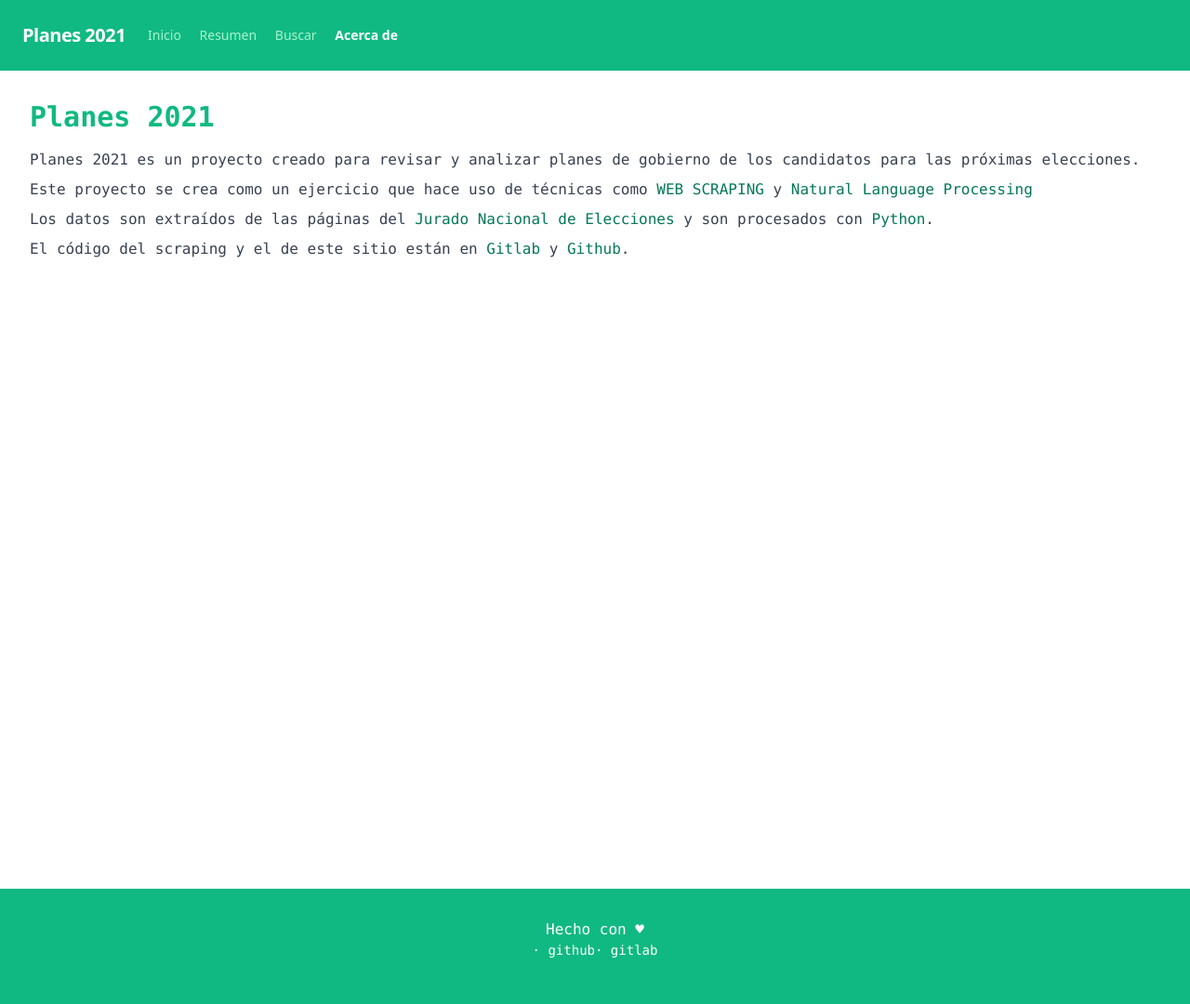
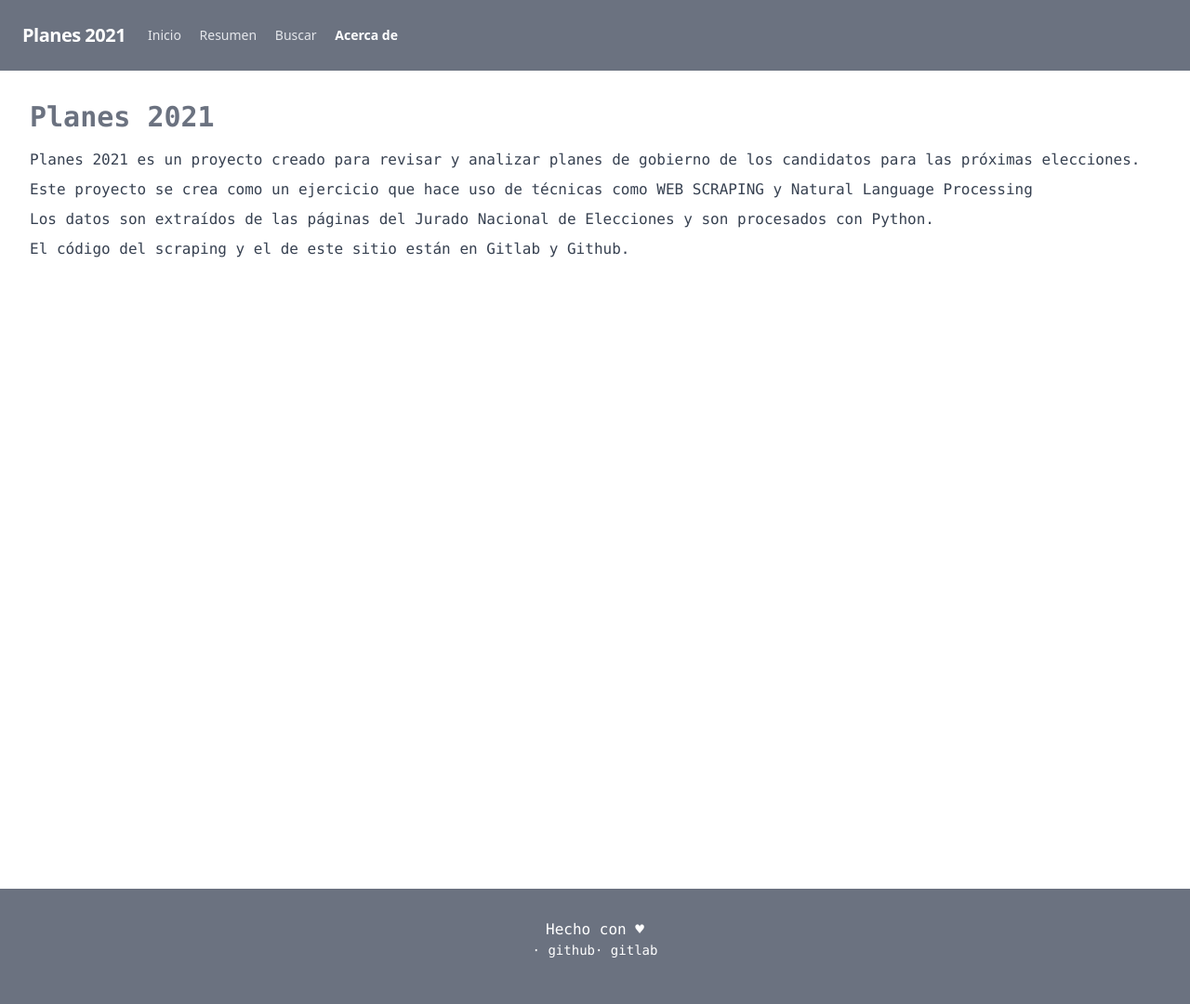
Before and after one commit to unrecano/planes2021-web, a Django app: page /about in a window 1280 px wide. Shown: the whole page at 93% size. Run offline with Django 3.2, Linux system fonts and the light colour scheme.

Commit message:
cambio de colores.

```diff
--- a/planes/templates/base/layout.html
+++ b/planes/templates/base/layout.html
@@ -7,12 +7,12 @@
   {% block style %}{% endblock %}
 </head>
 <body>
-<nav class="flex items-center justify-between flex-wrap bg-green-500 p-6">
+<nav class="flex items-center justify-between flex-wrap bg-gray-500 p-6">
   <div class="flex items-center flex-shrink-0 text-white mr-6">
     <span class="font-bold text-xl tracking-tight">Planes 2021</span>
   </div>
   <div class="block lg:hidden">
-    <button id="menu-open" type="button" onclick="menu_open(event)" class="flex items-center px-3 py-2 border rounded text-green-200 border-green-400 hover:text-white hover:border-white">
+    <button id="menu-open" type="button" onclick="menu_open(event)" class="flex items-center px-3 py-2 border rounded text-gray-200 border-gray-400 hover:text-white hover:border-white">
       <svg class="fill-current h-3 w-3" viewBox="0 0 20 20" xmlns="http://www.w3.org/2000/svg"><title>Menu</title><path d="M0 3h20v2H0V3zm0 6h20v2H0V9zm0 6h20v2H0v-2z"/></svg>
     </button>
     <button type="button" id="menu-close" onclick="menu_close(event)" class="hidden text-white focus:outline-none focus:text-white flex px-3 items-center lg:hidden">
@@ -21,16 +21,16 @@
   </div>
   <div id="menu" class="hidden w-full block flex-grow lg:flex lg:items-center lg:w-auto">
     <div class="text-sm lg:flex-grow">
-      <a id="menu-init" href="{% url 'index' %}" class="block mt-4 lg:inline-block lg:mt-0 text-green-200 hover:text-white mr-4">
+      <a id="menu-init" href="{% url 'index' %}" class="block mt-4 lg:inline-block lg:mt-0 text-gray-200 hover:text-white mr-4">
         Inicio
       </a>
-      <a id="menu-summary" href="{% url 'summary' %}" class="block mt-4 lg:inline-block lg:mt-0 text-green-200 hover:text-white mr-4">
+      <a id="menu-summary" href="{% url 'summary' %}" class="block mt-4 lg:inline-block lg:mt-0 text-gray-200 hover:text-white mr-4">
         Resumen
       </a>
-      <a id="menu-search" href="{% url 'search' %}" class="block mt-4 lg:inline-block lg:mt-0 text-green-200 hover:text-white mr-4">
+      <a id="menu-search" href="{% url 'search' %}" class="block mt-4 lg:inline-block lg:mt-0 text-gray-200 hover:text-white mr-4">
         Buscar
       </a>
-      <a id="menu-about" href="{% url 'about' %}" class="block mt-4 lg:inline-block lg:mt-0 text-green-200 hover:text-white mr-4">
+      <a id="menu-about" href="{% url 'about' %}" class="block mt-4 lg:inline-block lg:mt-0 text-gray-200 hover:text-white mr-4">
         Acerca de
       </a>
     </div>
@@ -40,7 +40,7 @@
 {% block content %}{% endblock %}
 </div>
 <br><br>
-<footer class="bg-green-500 text-white px-2 pt-0 pb-2 mt-0 font-mono">
+<footer class="bg-gray-500 text-white px-2 pt-0 pb-2 mt-0 font-mono">
   <div class="container mx-auto py-8">
     <div class="flex flex-col mb-2 px-4 items-center">
       <div class="text-base font-medium">Hecho con &#9829;</div>
@@ -61,11 +61,11 @@
       if (options[i].attributes['id'].value == menu) {
         options[i].classList.add("text-white");
         options[i].classList.add("font-semibold");
-        options[i].classList.remove("text-green-200");
+        options[i].classList.remove("text-gray-200");
       } else {
         options[i].classList.remove("text-white");
         options[i].classList.remove("font-semibold");
-        options[i].classList.add("text-green-200");
+        options[i].classList.add("text-gray-200");
       }
     }
   }
--- a/planes/templates/components/search.html
+++ b/planes/templates/components/search.html
@@ -1,9 +1,9 @@
 <div class="grid grid-cols-1 gap-4 text-center lg:grid-cols-3">
   <form class="w-full max-w-sm lg:col-start-2 lg:col-span-1" action="{% url 'search' %}">
-    <div class="flex items-center border-b border-b-2 border-green-500 py-2">
+    <div class="flex items-center border-b border-b-2 border-gray-500 py-2">
       <input class="appearance-none bg-transparent border-none w-full text-gray-700 mr-3 py-1 px-2 leading-tight focus:outline-none"
           type="text" name="query" placeholder="educación seguridad salud" aria-label="query search" value="{{ words }}">
-      <button class="flex-shring-0 bg-green-500 hover:bg-green-700 border-green-500 hover:border-green-700 text-sm border-4 text-white py-1 px-2 rounded"
+      <button class="flex-shring-0 bg-gray-500 hover:bg-gray-700 border-gray-500 hover:border-gray-700 text-sm border-4 text-white py-1 px-2 rounded"
           type="submit">buscar</button>
     </div>
   </form>
--- a/planes/web/templates/web/about.html
+++ b/planes/web/templates/web/about.html
@@ -3,12 +3,12 @@
 {% block title %}Acerca de{% endblock %}
 
 {% block content %}
-<h1 class="font-mono text-3xl font-bold text-green-500">Planes 2021</h1>
+<h1 class="font-mono text-3xl font-bold text-gray-500">Planes 2021</h1>
 <div class="py-4">
   <p class="text-base text-gray-700 text-justify font-mono">Planes 2021 es un proyecto creado para revisar y analizar planes de gobierno de los candidatos para las próximas elecciones.</p>
-  <p class="my-2 text-base text-gray-700 text-justify font-mono">Este proyecto se crea como un ejercicio que hace uso de técnicas como <a class="text-green-700" href="https://es.wikipedia.org/wiki/Web_scraping" target="blank">WEB SCRAPING</a> y <a class="text-green-700" href="https://es.wikipedia.org/wiki/Procesamiento_de_lenguajes_naturales" target="blank">Natural Language Processing</a></p>
-  <p class="my-2 text-base text-gray-700 text-justify font-mono">Los datos son extraídos de las páginas del <a class="text-green-700" href="https://votoinformado.jne.gob.pe/voto/Home/Listaop" target="blank">Jurado Nacional de Elecciones</a> y son procesados con <a class="text-green-700" href="https://www.python.org/" target="blank">Python</a>.</p>
-  <p class="text-base text-gray-700 text-justify font-mono">El código del scraping y el de este sitio están en <a target="blank" class="text-green-700" href="https://gitlab.com/unrecano/planes2021-web">Gitlab</a> y <a target="blank" class="text-green-700" href="https://github.com/unrecano/planes2021-web">Github</a>.</p>
+  <p class="my-2 text-base text-gray-700 text-justify font-mono">Este proyecto se crea como un ejercicio que hace uso de técnicas como <a class="text-gray-700" href="https://es.wikipedia.org/wiki/Web_scraping" target="blank">WEB SCRAPING</a> y <a class="text-gray-700" href="https://es.wikipedia.org/wiki/Procesamiento_de_lenguajes_naturales" target="blank">Natural Language Processing</a></p>
+  <p class="my-2 text-base text-gray-700 text-justify font-mono">Los datos son extraídos de las páginas del <a class="text-gray-700" href="https://votoinformado.jne.gob.pe/voto/Home/Listaop" target="blank">Jurado Nacional de Elecciones</a> y son procesados con <a class="text-gray-700" href="https://www.python.org/" target="blank">Python</a>.</p>
+  <p class="text-base text-gray-700 text-justify font-mono">El código del scraping y el de este sitio están en <a target="blank" class="text-gray-700" href="https://gitlab.com/unrecano/planes2021-web">Gitlab</a> y <a target="blank" class="text-gray-700" href="https://github.com/unrecano/planes2021-web">Github</a>.</p>
 </div>
 
 {% endblock %}
--- a/planes/web/templates/web/detail.html
+++ b/planes/web/templates/web/detail.html
@@ -6,9 +6,9 @@
 {% block content %}
 <h1 class="font-mono text-3xl font-bold text-gray-500">{{ document.political_organization.name }}</h1>
 <div class="py-4">
-  <p><span class="text-blue-900 font-semibold">Autor:</span> <span class="text-base text-gray-700">{{ document.author }}</span></p>
-  <p><span class="text-blue-900 font-semibold">Nombre:</span> <span class="text-base text-gray-700">{{ document.name }}</span></p>
-  <p><span class="text-blue-900 font-semibold">Número de páginas:</span> <span class="text-base text-gray-700">{{ document.pages }}</span></p>
+  <p><span class="text-gray-900 font-semibold">Autor:</span> <span class="text-base text-gray-700">{{ document.author }}</span></p>
+  <p><span class="text-gray-900 font-semibold">Nombre:</span> <span class="text-base text-gray-700">{{ document.name }}</span></p>
+  <p><span class="text-gray-900 font-semibold">Número de páginas:</span> <span class="text-base text-gray-700">{{ document.pages }}</span></p>
 </div>
 <div class="py-4">
   <a href="{{ document.url }}" class="text-indigo-600 hover:text-indigo-900">Descargar plan de gobierno</a>
--- a/planes/web/templatetags/highlight.py
+++ b/planes/web/templatetags/highlight.py
@@ -11,7 +11,7 @@ def highlight(text, search):
     print(words)
     return mark_safe(
         rgx.sub(
-            lambda m: '<b class="text-yellow-500">{}</b>'.format(m.group()),
+            lambda m: '<b class="text-gray-500">{}</b>'.format(m.group()),
             text
         )
     )
```
